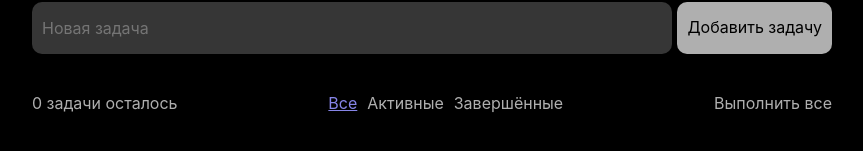
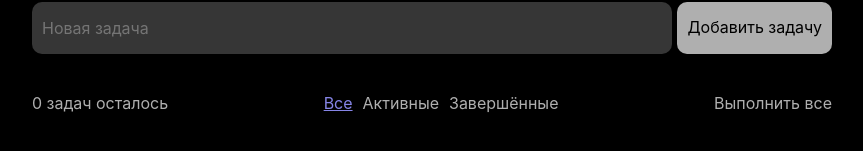
Before and after one commit to AndrewRusanov/mindbox-test, a React (Vite) app: page / in a window 1280 px wide. Shown: the part 151-302 px from the top of the page, without its empty margins (208-1071 px from the left). Built offline with nearby package versions, Linux system fonts and the light colour scheme.

Commit message:
feat: add keydown listener

```diff
--- a/index.html
+++ b/index.html
@@ -1,5 +1,5 @@
 <!DOCTYPE html>
-<html lang="en">
+<html lang="ru">
   <head>
     <meta charset="UTF-8" />
     <link rel="icon" type="image/svg+xml" href="/logo.svg" />
--- a/src/app/App.tsx
+++ b/src/app/App.tsx
@@ -1,9 +1,15 @@
-import { ChangeEvent, useState } from "react";
+import { ChangeEvent, useEffect, useState } from "react";
 import Header from "../components/Header";
 import "./styles/index.scss";
 import TextField from "../components/TextField";
 import { useDispatch, useSelector } from "react-redux";
-import { addTodo, deleteTodo, Todo, toggleTodo } from "../store/store";
+import {
+  addTodo,
+  deleteTodo,
+  selectAll,
+  Todo,
+  toggleTodo,
+} from "../store/store";
 import TodoList from "../components/TodoList";
 import Bottom from "../components/Bottom";
 import { Filters } from "./types/types";
@@ -34,7 +40,29 @@ const App = () => {
     dispatch(deleteTodo(id));
   };
 
+  const handleSelectAll = () => {
+    dispatch(selectAll());
+  };
+
+  const handleKeyDown = (event: KeyboardEvent) => {
+    if (event.key === "Enter") {
+      handleAddTodo();
+    }
+  };
+
   const NeedTodos = todos.filter((todo) => Boolean(!todo.completed));
+
+  const filteredTodos = todos.filter((todo) => {
+    if (filter === Filters.ALL) return true;
+    if (filter === Filters.ACTIVE) return !todo.completed;
+    if (filter === Filters.COMPLETED) return todo.completed;
+  });
+
+  useEffect(() => {
+    window.addEventListener("keydown", handleKeyDown);
+
+    return () => window.removeEventListener("keydown", handleKeyDown);
+  }, [handleKeyDown]);
 
   return (
     <main className="app">
@@ -46,11 +74,16 @@ const App = () => {
           addTodo={handleAddTodo}
         />
         <TodoList
-          todos={todos}
+          todos={filteredTodos}
           toggleTodo={handleToggleTodo}
           deleteTodo={handleDeleteTodo}
         />
-        <Bottom needTodo={NeedTodos} filter={filter} setFilter={setFilter} />
+        <Bottom
+          needTodo={NeedTodos}
+          filter={filter}
+          setFilter={setFilter}
+          selectAll={handleSelectAll}
+        />
       </div>
     </main>
   );
--- a/src/components/Bottom/Bottom.tsx
+++ b/src/components/Bottom/Bottom.tsx
@@ -7,14 +7,25 @@ type Props = {
   needTodo: Todo[];
   filter: Filters;
   setFilter: Dispatch<SetStateAction<Filters>>;
+  selectAll: () => void;
 };
 
-const Bottom: FC<Props> = ({ needTodo, filter, setFilter }) => {
+const Bottom: FC<Props> = ({ needTodo, filter, setFilter, selectAll }) => {
   const filtres = Object.values(Filters);
+
+  const getFormattedTasks = (countTask: number) => {
+    const count = countTask % 10;
+    if (count === 0) return "задач осталось";
+    if (count === 1) return "задача осталась";
+    if (count >= 2 && count <= 4) return "задачи осталось";
+    return "задач осталось";
+  };
 
   return (
     <section className={styles.bottom}>
-      <span className={styles.needTodo}>{needTodo.length} задачи осталось</span>
+      <span className={styles.needTodo}>
+        {needTodo.length} {getFormattedTasks(needTodo.length)}
+      </span>
       <div className={styles.filters}>
         {filtres.map((filterItem, index) => (
           <button
@@ -28,7 +39,7 @@ const Bottom: FC<Props> = ({ needTodo, filter, setFilter }) => {
           </button>
         ))}
       </div>
-      <button type="button" className={styles.selectAll}>
+      <button type="button" className={styles.selectAll} onClick={selectAll}>
         Выполнить все
       </button>
     </section>
--- a/src/store/store.ts
+++ b/src/store/store.ts
@@ -12,7 +12,7 @@ const TodoSlice = createSlice({
   reducers: {
     addTodo: (state, action) => {
       state.push({
-        id: state.length,
+        id: Date.now(),
         text: action.payload,
         completed: false,
       });
@@ -36,10 +36,13 @@ const TodoSlice = createSlice({
     ) => {
       return state.filter((todo) => todo.id !== action.payload);
     },
+    selectAll: (state) => {
+      state.forEach((todo) => (todo.completed = true));
+    },
   },
 });
 
-export const { addTodo, toggleTodo, deleteTodo } = TodoSlice.actions;
+export const { addTodo, toggleTodo, deleteTodo, selectAll } = TodoSlice.actions;
 
 const store = configureStore({
   reducer: {
```
